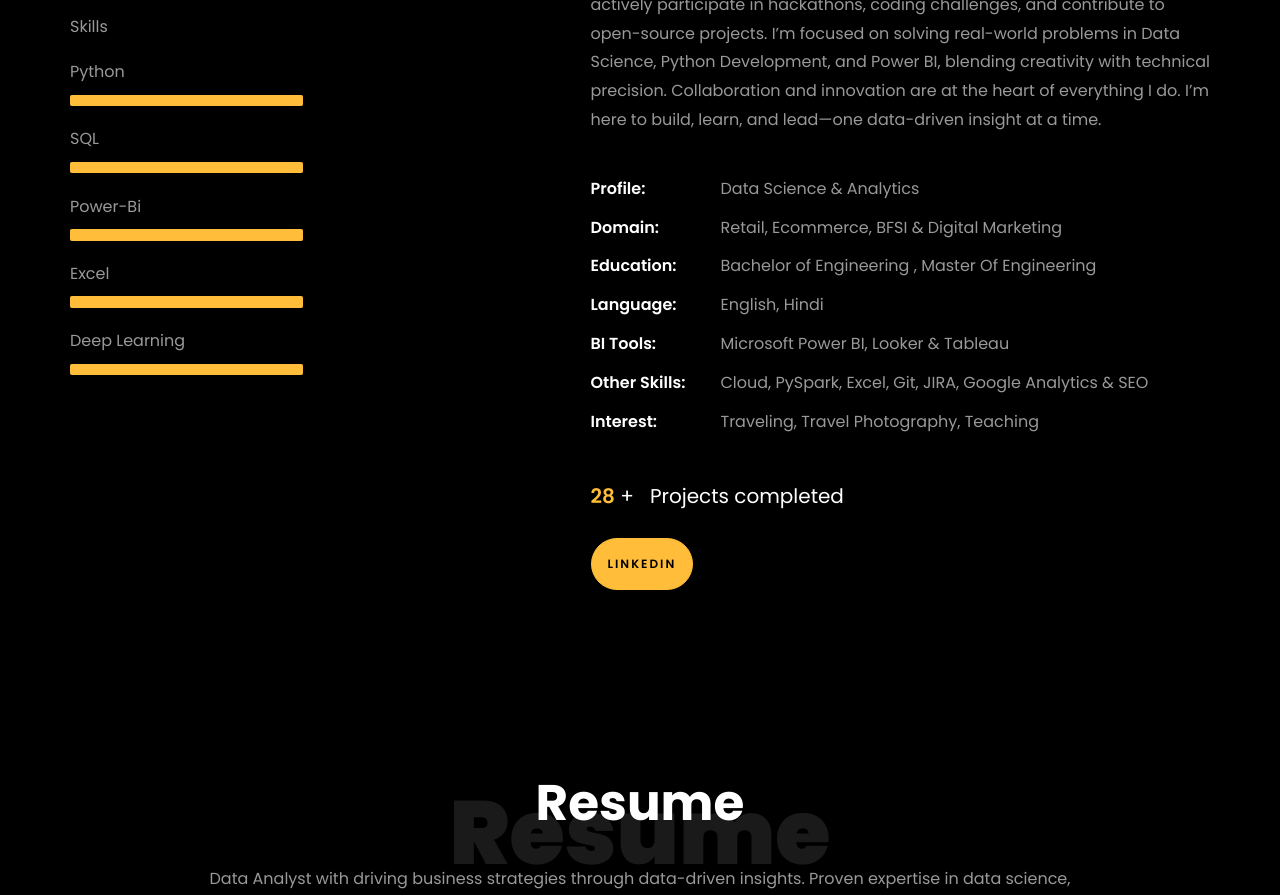
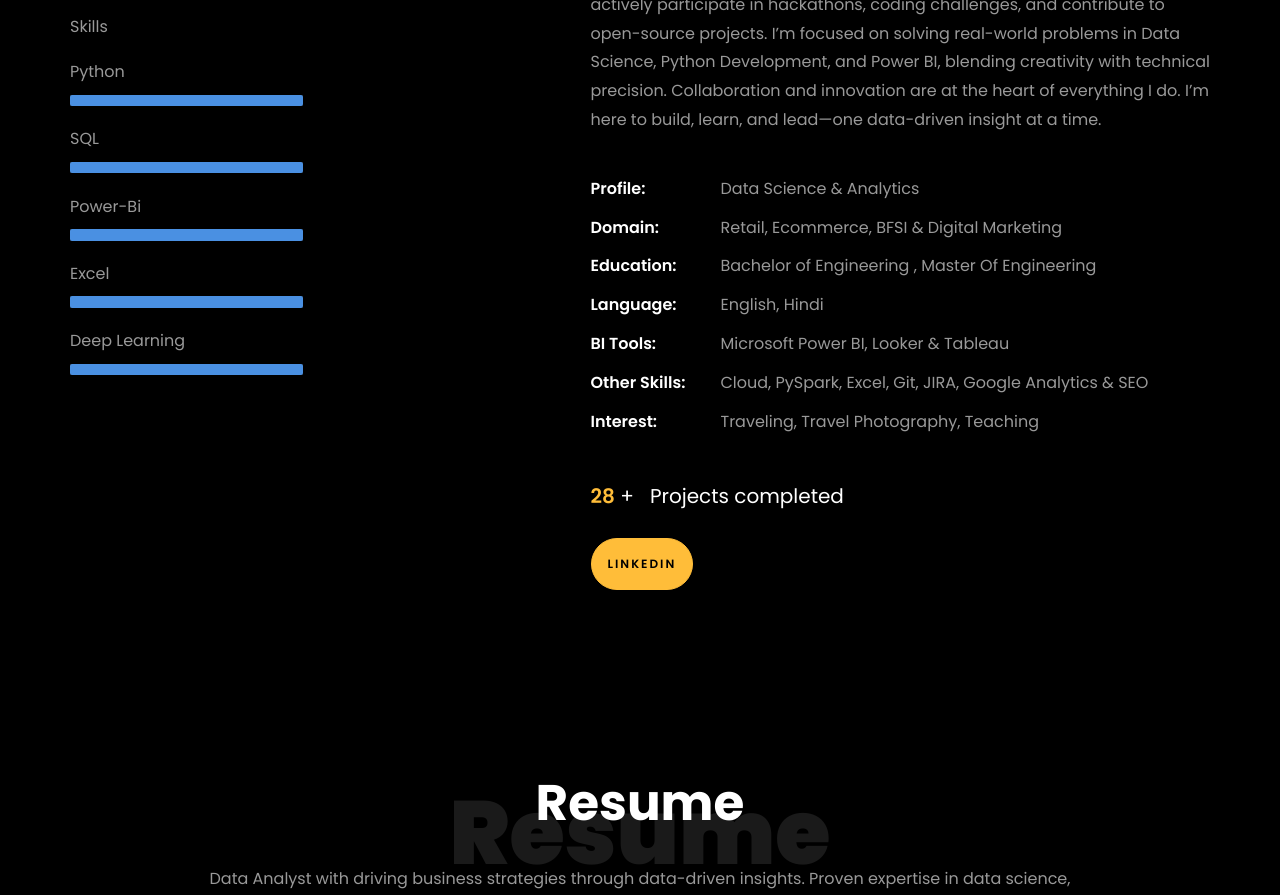
Before and after one commit to SairamNagarajan1/SairamNagarajan, a plain HTML site: page index.html in a window 1280 px wide. Shown: the part 1143-2038 px from the top of the page. Drawn offline with Linux system fonts and the light colour scheme; files whose address does not match are found by name.

Commit message:
Update index.html

```diff
--- a/index.html
+++ b/index.html
@@ -53,7 +53,7 @@
 
 .skill-mf .progress .progress-bar {
   height: .7rem;
-  background-color: #ffbd39;
+  background-color: #4A90E2;
 }
 
 
```
